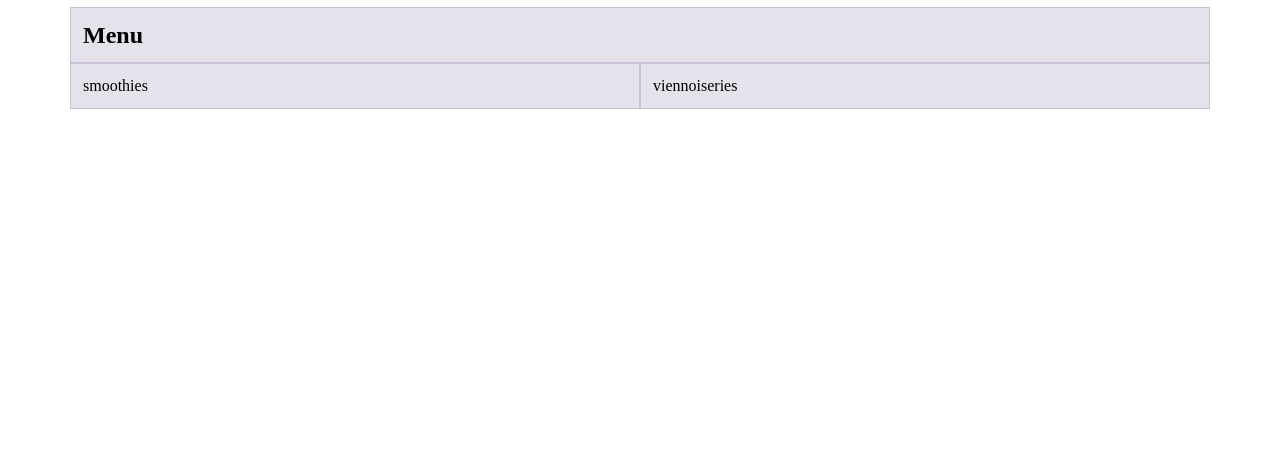
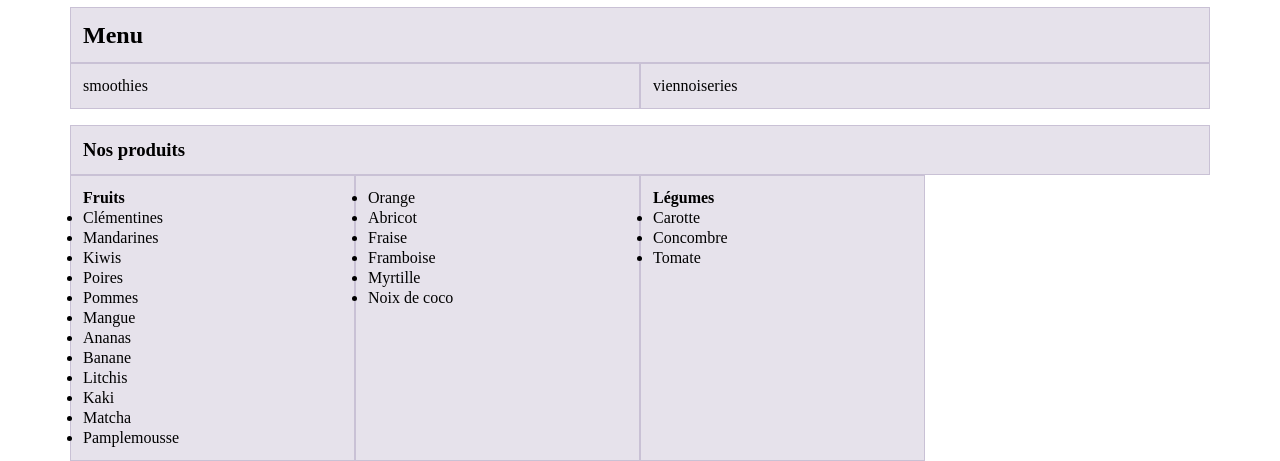
Before and after one commit to GiuliaCariulo/smoothcafe, a website built with Parcel: page src/index.html in a window 1280 px wide. Shown: the part 847-1308 px from the top of the page. Before the commit the page ends 956 px from the top, so only its background shows below. Built offline with nearby package versions, Linux system fonts and the light colour scheme.

Commit message:
menu 2/3 done

```diff
--- a/src/index.html
+++ b/src/index.html
@@ -44,6 +44,44 @@
         <div class="col-6">smoothies</div>
         <div class="col-6">viennoiseries</div>
       </div>
+      <div class="row">
+        <div class="col-12"><h3>Nos produits</h3></div>
+        <div class="col-sm-3 col-12">
+          <h4>Fruits</h4>
+          <ul>
+            <li>Clémentines</li>
+            <li>Mandarines</li>
+            <li>Kiwis</li>
+            <li>Poires</li>
+            <li>Pommes</li>
+            <li>Mangue</li>
+            <li>Ananas</li>
+            <li>Banane</li>
+            <li>Litchis</li>
+            <li>Kaki</li>
+            <li>Matcha</li>
+            <li>Pamplemousse</li>
+          </ul>
+        </div>
+        <div class="col-sm-3 col-12">
+          <ul>
+            <li>Orange</li>
+            <li>Abricot</li>
+            <li>Fraise</li>
+            <li>Framboise</li>
+            <li>Myrtille</li>
+            <li>Noix de coco</li>
+          </ul>
+        </div>
+        <div class="col-sm-3 col-12">
+          <h4>Légumes</h4>
+          <ul>
+            <li>Carotte</li>
+            <li>Concombre</li>
+            <li>Tomate</li>
+          </ul>
+        </div>
+      </div>
     </div>
     <script src="js/main.js" type="module"></script>
   </body>
```
